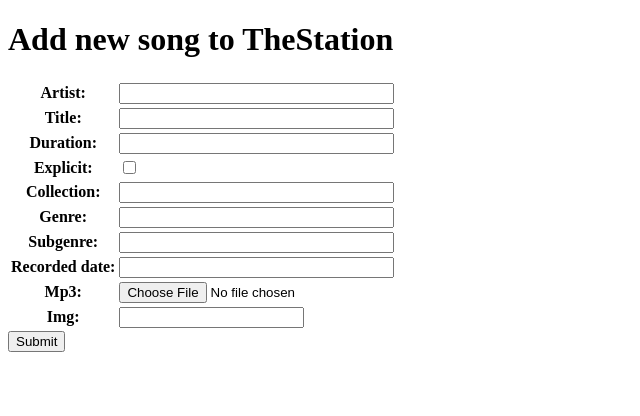
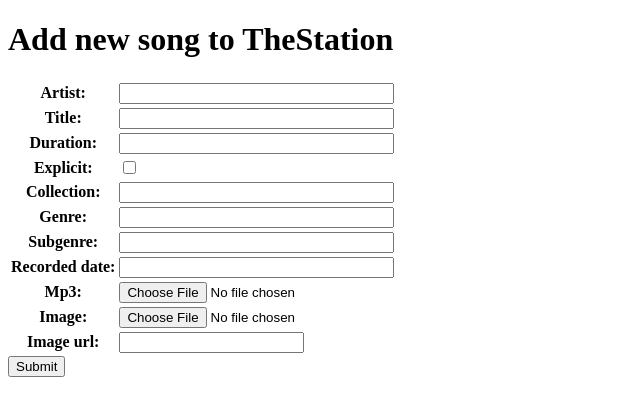
Before and after one commit to priestc/TheStation, a Django app: template station/templates/upload.html in a window 1280 px wide. Shown: the top 416 px of the page, without its empty margins (0-640 px from the left). Run offline with Django 3.2, Linux system fonts and the light colour scheme; the template is opened without the code that fills it: values that come from a table or form of the project are taken from there, others are empty; some libraries are stand-ins or nearby versions.

Commit message:
get album art on song upload

```diff
--- a/station/admin.py
+++ b/station/admin.py
@@ -44,13 +44,13 @@
     readonly_fields = ('picture', )
 
     def has_image(self, obj):
-        return bool(obj.img)
+        return bool(obj.image)
     has_image.boolean = True
 
     def picture(self, obj):
-        if not obj.img:
+        if not obj.image:
             return "None"
-        return "<img src='%s' height=300 length=300>" % obj.img
+        return "<img src='%s' height=300 length=300>" % obj.image.url
     picture.allow_tags = True
 
     def bitrate(self, obj):
--- a/station/forms.py
+++ b/station/forms.py
@@ -1,12 +1,28 @@
+import urllib2
+
 from django import forms
 from .models import Song, Artist
+from django.core.files import File
+from django.core.files.temp import NamedTemporaryFile
 
 class NewSongForm(forms.ModelForm):
     artist = forms.CharField(widget=forms.TextInput)
+    image_url = forms.URLField(required=False)
 
     def clean_artist(self):
         artist, c = Artist.objects.get_or_create(name=self.cleaned_data['artist'])
         return artist
+
+    def save(self, *args, **kwargs):
+        #import debug
+        url = self.cleaned_data['image_url']
+        if not self.cleaned_data['image'] and url:
+            img_temp = NamedTemporaryFile(delete=True)
+            img_temp.write(urllib2.urlopen(url).read())
+            img_temp.flush()
+            self.cleaned_data['image'] = File(img_temp)
+
+        return super(NewSongForm, self).save(*args, **kwargs)
 
     class Meta:
         model = Song
--- a/station/models.py
+++ b/station/models.py
@@ -30,7 +30,7 @@
 
     mp3 = models.FileField(null=True, blank=True)
 
-    img = models.URLField(blank=True)
+    image = models.ImageField(blank=True)
 
     class Meta:
         unique_together = (("title", "artist"),)
@@ -72,7 +72,7 @@
 
     def estimate_bitrate_kbps(self):
         """
-        Calculat approximate bitrate based on filesize and duration.
+        Calculate approximate bitrate based on filesize and duration.
         Returns a number that is kilobits / second.
         """
         return ((self.mp3.size / 1024) * 8) / self.duration.total_seconds()
@@ -115,11 +115,19 @@
     def last_played_ago(self):
         return datetime.datetime.now(pytz.utc) - self.last_played
 
-    def is_valid_next(self):
+    def is_valid_next(self, last_song):
         """
         Is this song eligible to be the next song in the station?
         Determine this by comparing it with the
         """
+        if not self.image:
+            return False
+
+        if self.genre and self.genre == last_song.genre:
+            return False
+
+        if self.collection and last_song.collection == self.collection:
+            return False
 
         title_repeat = int(Song.objects.count() / 2)
         artist_repeat = int(Artist.objects.count() / 3)
@@ -226,7 +234,7 @@
 
         chosen_song = None
         for i, random_song in enumerate(random_songs):
-            if random_song.is_valid_next():
+            if random_song.is_valid_next(last_song):
                 chosen_song = random_song
                 break;
         else:
--- a/station/templates/upload.html
+++ b/station/templates/upload.html
@@ -13,6 +13,7 @@
         </table>
         <input type="submit">
     </form>
+    <img id="img_preview">
     <script>
         function get_info_from_lastfm(artist_name, track_name, callback) {
             var key = "{{ LASTFM_KEY }}";
@@ -33,6 +34,9 @@
                         return
                     }
                     callback(response);
+                },
+                error: function() {
+                    console.log("Can't get info from last.fm");
                 }
             })
         }
@@ -54,12 +58,20 @@
                 $("#id_collection").val(result.album);
                 $("#id_recorded_date").val(result.year + "-01-01");
                 $("#id_duration").val(to_ms(result.duration));
-                $("#id_img").val("Fetching...");
+                $("#id_image_url").val("Fetching...");
+
+
+                get_info_from_lastfm(result.artist[0], result.title, function(info) {
+                    try {
+                        var imgsrc = info.track.album.image[3]["#text"]; // 3 = large size
+                        $("#id_image_url").val(imgsrc);
+                        $("#img_preview").attr('src', imgsrc);
+                    } catch (e) {
+                        $("#id_image_url").val("");
+                        console.log("Could not get info from last.fm", e);
+                    }
+                });
             });
-            get_info_from_lastfm(result.artist[0], result.title, function(info) {
-                var imgsrc = info.track.album.image[3]["#text"]; // 3 = large size
-                $("#id_img").val(imgsrc);
-            })
         });
 
     </script>
```
